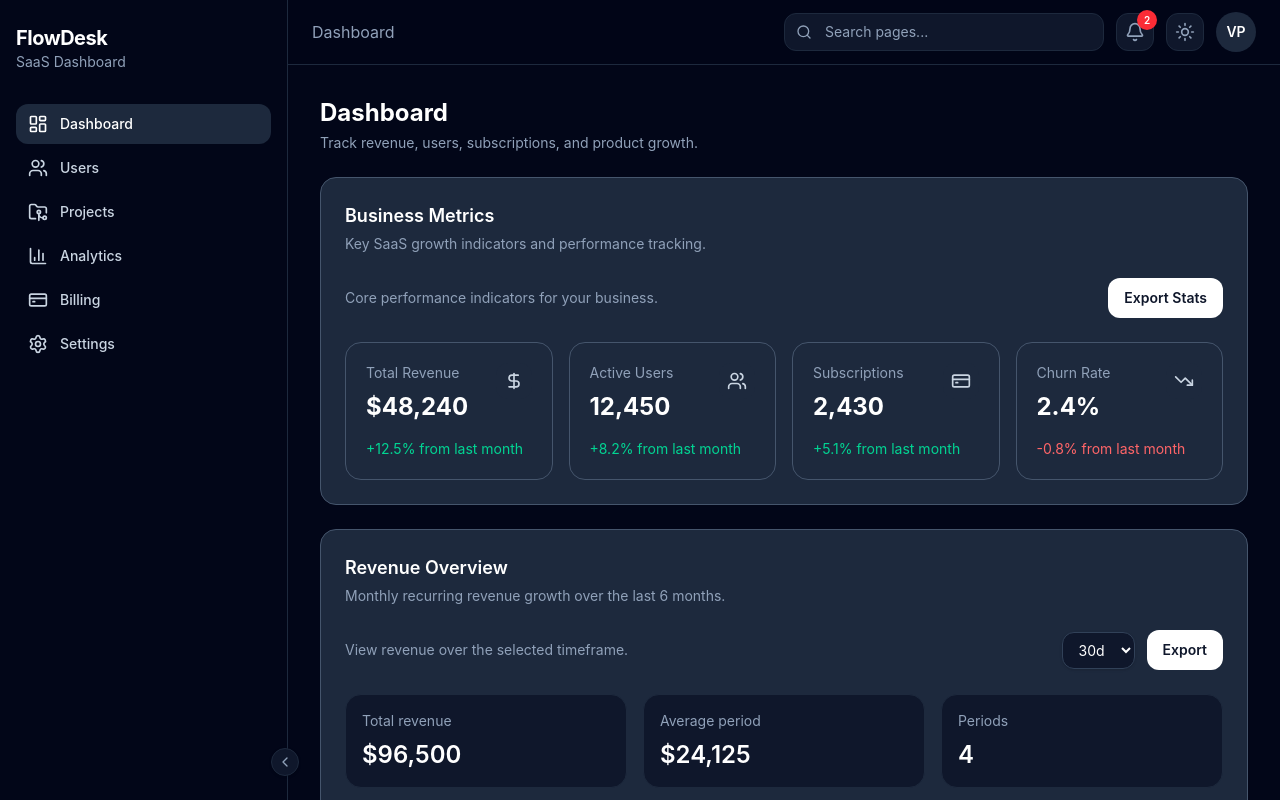
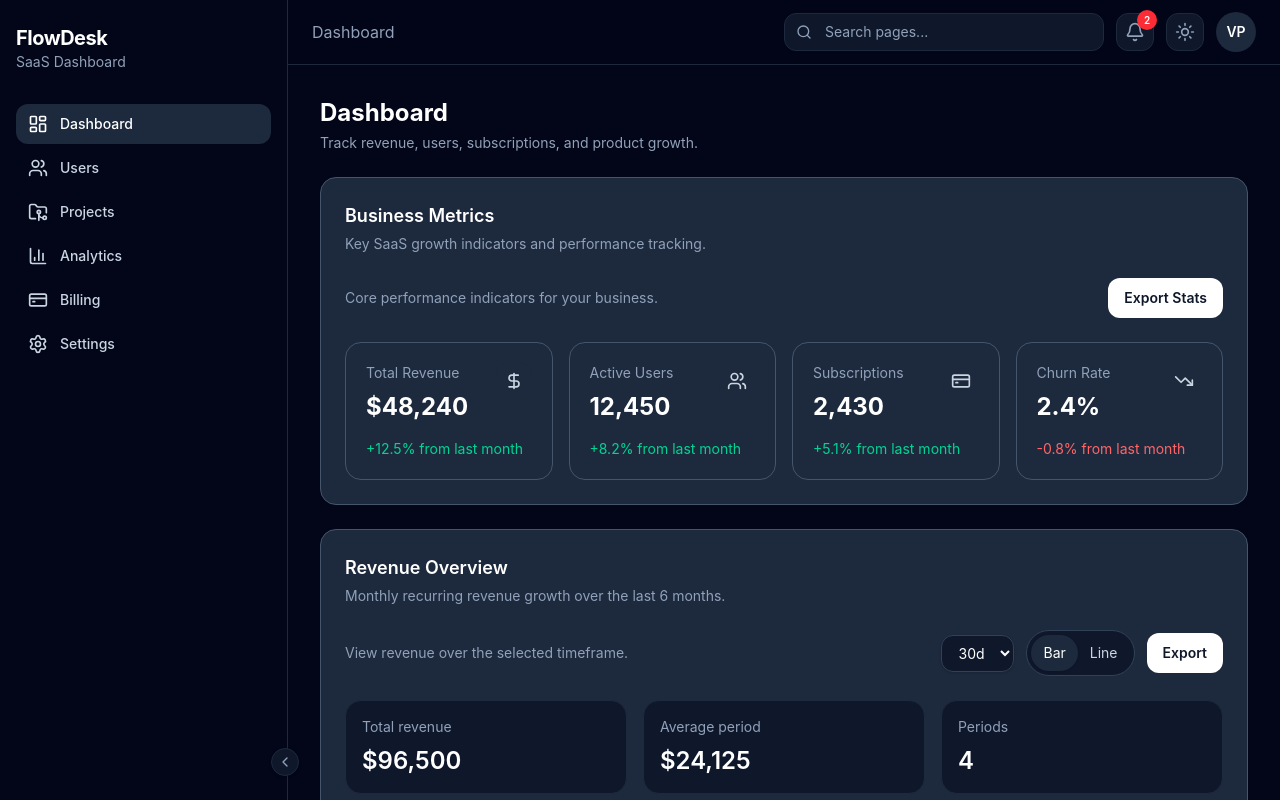
Before and after one commit to ReactRioters/flowdesk-saas-dashboard, a React (Vite) app: page / in a window 1280 px wide. Both pictures are taken after typing "name@example.com", "Sample123" into the empty fields and a click on the button "Sign in". Shown: the top 800 px of the page. Built offline with nearby package versions, Linux system fonts and the light colour scheme.

Commit message:
The chart toggle component wired

```diff
--- a/src/features/dashboard/components/revenue-chart.tsx
+++ b/src/features/dashboard/components/revenue-chart.tsx
@@ -2,6 +2,8 @@ import {
   Bar,
   BarChart,
   CartesianGrid,
+  Line,
+  LineChart,
   ResponsiveContainer,
   Tooltip,
   XAxis,
@@ -14,10 +16,11 @@ type RevenueChartProps = {
     label: string;
     revenue: number;
   }[];
+  chartType?: "bar" | "line";
 };
 
 
-export function RevenueChart({ data }: RevenueChartProps) {
+export function RevenueChart({ data, chartType = "bar" }: RevenueChartProps) {
   if (!data.length) {
     return (
       <ChartEmptyState
@@ -29,6 +32,35 @@ export function RevenueChart({ data }: RevenueChartProps) {
   return (
     <div className="h-[320px] w-full">
       <ResponsiveContainer width="100%" height="100%">
+        {chartType === "line" ? (
+          <LineChart data={data}>
+            <CartesianGrid
+              strokeDasharray="3 3"
+              vertical={false}
+              stroke="#334155"
+              opacity={0.15}
+            />
+
+            <XAxis dataKey="label" />
+
+            <YAxis
+              tickLine={false}
+              axisLine={false}
+              tick={{ fontSize: 12 }}
+            />
+
+            <Tooltip />
+
+            <Line
+              type="monotone"
+              dataKey="revenue"
+              stroke="#6366f1"
+              strokeWidth={3}
+              dot={{ r: 4 }}
+              activeDot={{ r: 6 }}
+            />
+          </LineChart>
+        ) : (
           <BarChart data={data}>
             <CartesianGrid
               strokeDasharray="3 3"
@@ -52,6 +84,7 @@ export function RevenueChart({ data }: RevenueChartProps) {
               radius={[8, 8, 0, 0]}
             />
           </BarChart>
+        )}
       </ResponsiveContainer>
     </div>
   );
--- a/src/features/dashboard/pages/dashboard-page.tsx
+++ b/src/features/dashboard/pages/dashboard-page.tsx
@@ -16,6 +16,7 @@ import { StatCardSkeleton } from "../components/stat-card-skeleton";
 import { PageHeader } from "../../../components/ui/page-header";
 import { Button } from "../../../components/ui/button";
 import { downloadCSV } from "../../../utils/download-csv";
+import { cn } from "../../../utils/cn";
 
 const statIcons = {
   revenue: DollarSign,
@@ -56,6 +57,7 @@ const revenueChartData = {
 
 export function DashboardPage() {
   const [revenueTimeframe, setRevenueTimeframe] = useState<"7d" | "30d" | "90d" | "1y">("30d");
+  const [chartType, setChartType] = useState<"bar" | "line">("bar");
   const { data: stats = [], isLoading } = useQuery({
     queryKey: ["dashboard-stats"],
     queryFn: getDashboardStats,
@@ -167,6 +169,33 @@ export function DashboardPage() {
               <option value="1y">1y</option>
             </select>
 
+            <div className="inline-flex rounded-full border border-slate-300 bg-slate-100 p-1 text-slate-600 dark:border-slate-700 dark:bg-slate-900 dark:text-slate-300">
+              <button
+                type="button"
+                onClick={() => setChartType("bar")}
+                className={cn(
+                  "rounded-full px-3 py-2 text-sm transition",
+                  chartType === "bar"
+                    ? "bg-white text-slate-900 shadow-sm dark:bg-slate-800 dark:text-white"
+                    : "hover:bg-slate-200 dark:hover:bg-slate-800"
+                )}
+              >
+                Bar
+              </button>
+              <button
+                type="button"
+                onClick={() => setChartType("line")}
+                className={cn(
+                  "rounded-full px-3 py-2 text-sm transition",
+                  chartType === "line"
+                    ? "bg-white text-slate-900 shadow-sm dark:bg-slate-800 dark:text-white"
+                    : "hover:bg-slate-200 dark:hover:bg-slate-800"
+                )}
+              >
+                Line
+              </button>
+            </div>
+
             <Button type="button" onClick={handleExportRevenue} className="gap-2">
               Export
             </Button>
@@ -194,7 +223,10 @@ export function DashboardPage() {
           </div>
         </div>
 
-        <RevenueChart data={revenueChartData[revenueTimeframe]} />
+        <RevenueChart
+          data={revenueChartData[revenueTimeframe]}
+          chartType={chartType}
+        />
       </SectionCard>
 
       <SectionCard
```
Lines whose indentation alone changed are shown as unchanged.
